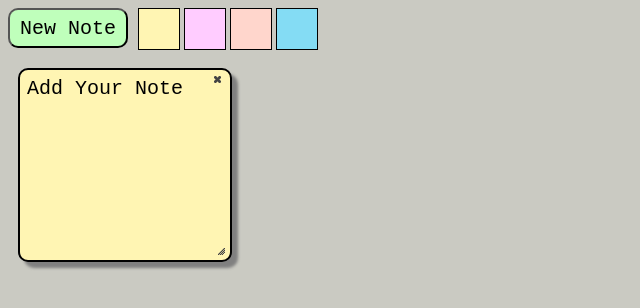
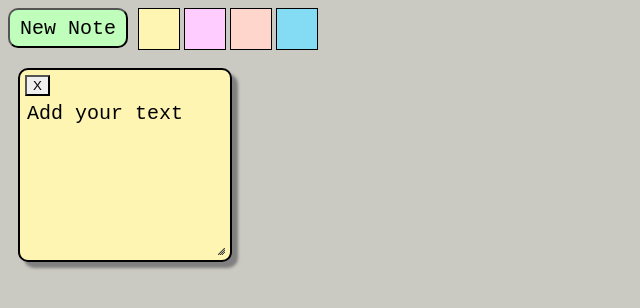
Before and after one commit to abrillantes93/StickyNoteWebApp, a plain HTML site: page index.html in a window 1280 px wide. Both pictures are taken after a click on the button "New Note". Shown: the whole page, without its empty margins (0-640 px from the left). Drawn offline with nearby package versions, Linux system fonts and the light colour scheme.

Commit message:
changed delete to button

```diff
--- a/index.html
+++ b/index.html
@@ -17,7 +17,7 @@
     <span class="peach box"></span>
     <span class="blue box"></span>
     <div id="container" ></div>
-    <script src="main.js" defer></script>
+    <script src="main.js" ></script>
 </body>
 
 </html>
--- a/main.css
+++ b/main.css
@@ -43,18 +43,20 @@
     box-shadow: 6px 6px 3px gray;
     cursor: all-scroll;
     overflow: hidden;
+    position: relative;
 }
 
 .sticky textarea{
-    width: 95%;
-    height: 95%;
+    position: absolute;
+    top: 30px;
+    left: 5px;
+    width: calc(100% - 10px);
+    height: calc(100% - 35px);
     font-size: 20px;
     font-family: 'Courier New', Courier, monospace;
     border: none;
     background: transparent;
     resize: none;
-    position: absolute;
-
 }
 
 .sticky textarea:focus{
@@ -64,4 +66,7 @@
 .ui-icon-close{
     float: right;
     cursor: pointer;
+    position: absolute;
+    top: 5px;
+    left: 5px;
 }
--- a/main.js
+++ b/main.js
@@ -1,6 +1,7 @@
 //to do
 //change container size
 //save position
+//trash can?
 //accesability
 //clean code
 $(document).ready(function(){
@@ -8,11 +9,12 @@ $(document).ready(function(){
     var currentElement = "";
 
     getNotes();
+    //Event delgation
     //add new note
     $("#btnNew").click(function(){
         //create sticky note - div element, class sticky, id sticky + increment id, text area - jquery draggable
-        var id = Math.floor(Math.random() * 100000);
-        var newNote = $("<div class='sticky yellow' id='sticky" + id + "'><textarea>Add Your Note</textarea><span class ='ui-icon ui-icon-close'></span></div>").resizable().draggable({stack:".sticky"});
+        var id = Math.floor(Math.random() * 100000); //random id
+        var newNote = $("<div class='sticky yellow' id='sticky" + id + "'><button class= 'ui class ui-icon-close'>X</button><textarea>Add your text</textarea></div>").resizable().draggable({stack:".sticky"});
         currentElement = "sticky" + id;
         // append to container
         $("#container").append(newNote);
@@ -27,7 +29,7 @@ $(document).ready(function(){
         saveNotes();
     });
 
-    //Event delgation
+
     $("#container").on("click", ".sticky", function(){    //parent -> child (sticky) - change currentElement to selected sticky
         currentElement = $(this).attr("id")
 
@@ -44,7 +46,7 @@ $(document).ready(function(){
         saveNotes();
     });
 
-    $("#container").on("click", "span.ui-icon-close", function(){    //click textarea -> move sticky to top of container
+    $("#container").on("click", "button.ui-icon-close", function(){    //click ui-icon -> delete
         $(this).parent().remove(); //select parent element -> remove
         // localStorage.removeItem(currentElement);
         saveNotes();
@@ -66,7 +68,7 @@ $(document).ready(function(){
 
 //Helper Functions
     function getMax(items){ //loop thru stickys, get max z-index value
-        var max = -Infinity;
+        var max = -Infinity; //intialize max to smallest possible
         $(items).each(function(){
                 var z =  $(this).css("z-index");
                 if (isNaN(z))
@@ -85,7 +87,7 @@ $(document).ready(function(){
         if (stickyNotesData) { //if stickyNotesData is set
             $("#container").html(stickyNotesData); //pass data thru container
 
-            $(".sticky").each(function() { //each index -> set sticky element with
+            $(".sticky").each(function() { //for each sticky -> get Id -> load text
                 var noteId = $(this).attr("id");
                 var noteText = localStorage.getItem(noteId);
                 $(this).find("textarea").val(noteText);
```
Also changed, not shown: 1 other file.
